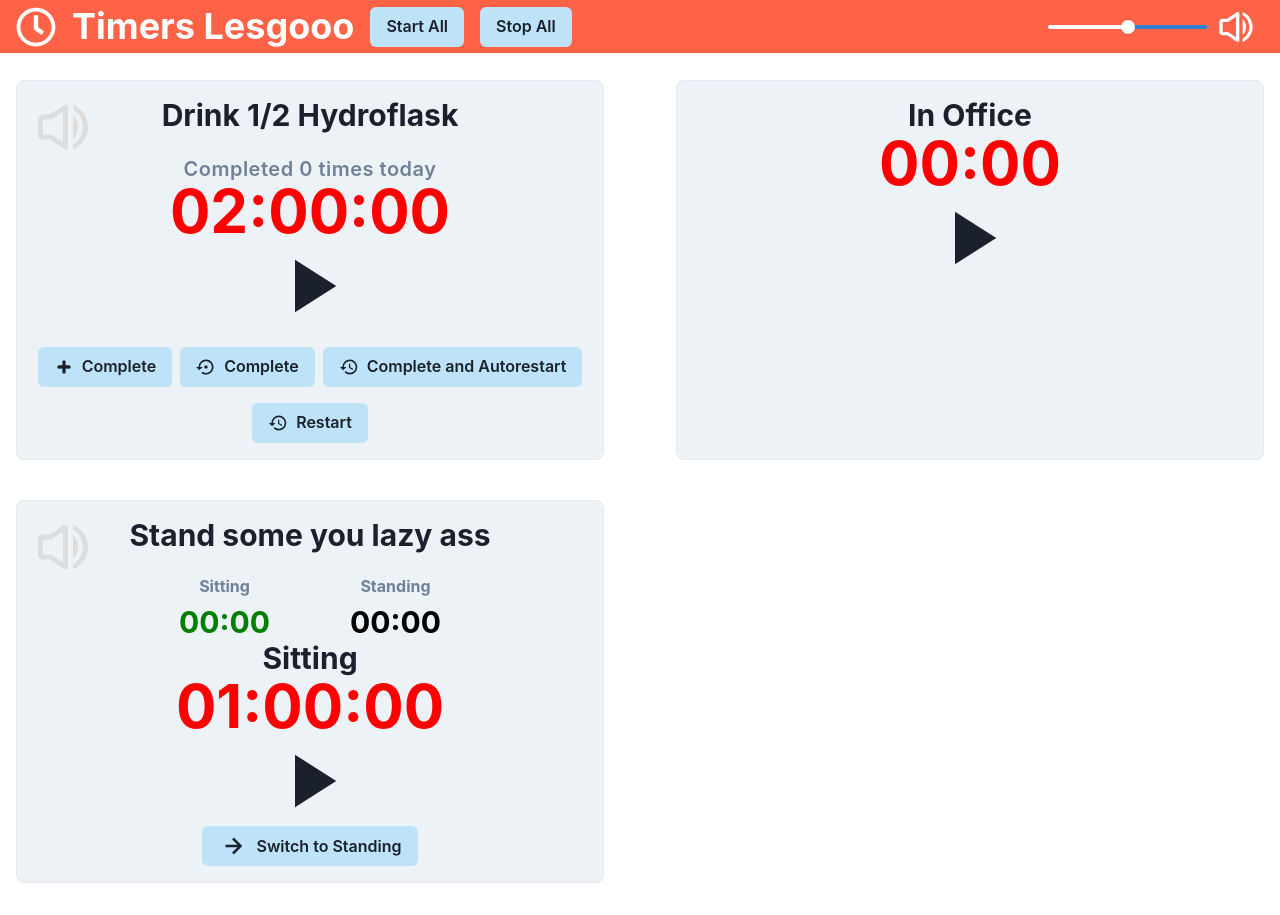
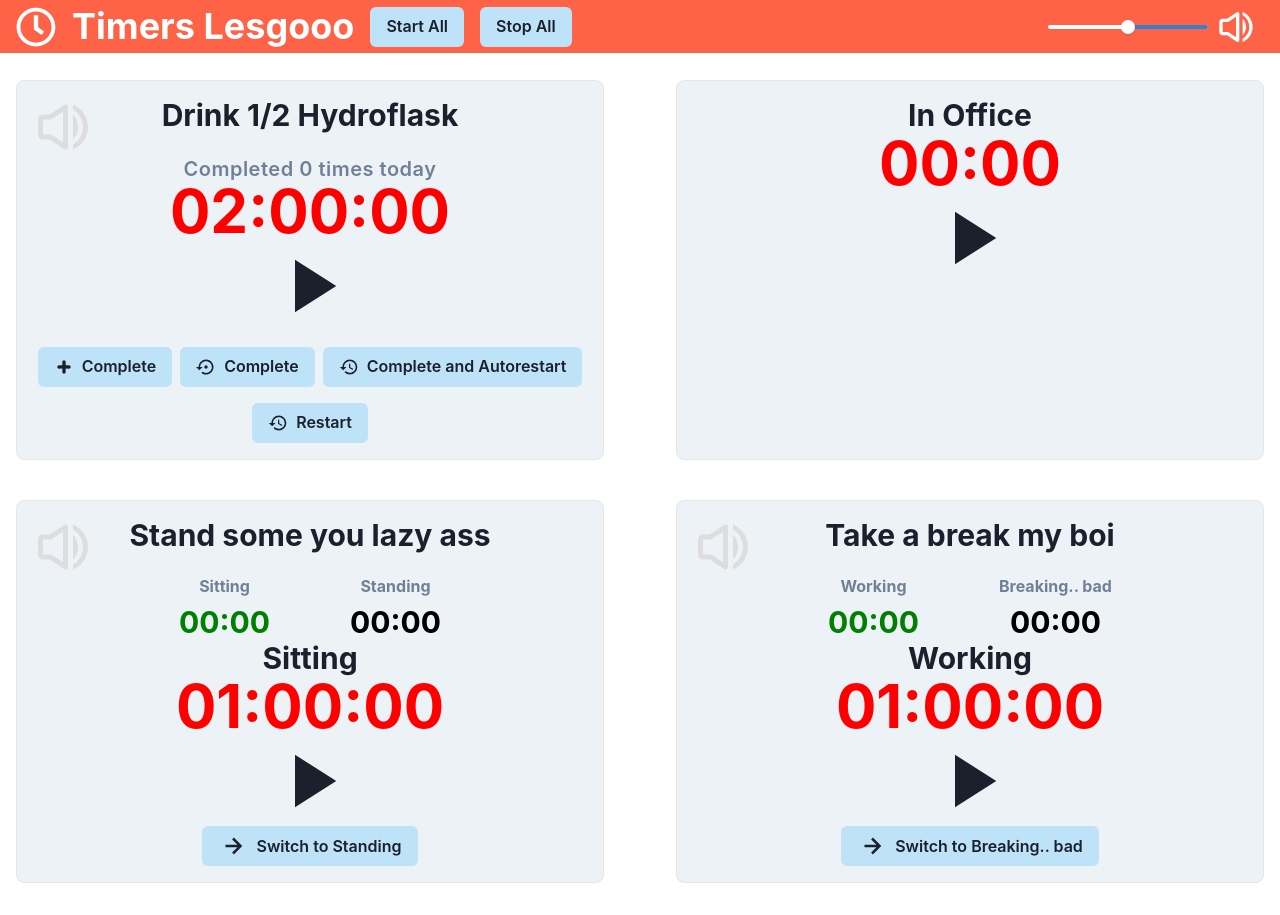
Before and after one commit to WillNess210/work-timers, a React (Create React App) app: page / in a window 1280 px wide. Built offline with nearby package versions, Linux system fonts and the light colour scheme.

Commit message:
add break timer

```diff
--- a/src/App.tsx
+++ b/src/App.tsx
@@ -34,10 +34,20 @@ const standingTimer: MultiStateTimer = {
   ],
 };
 
+const breakTimer: MultiStateTimer = {
+  type: TimerType.MultiStateTimer,
+  title: "Take a break my boi",
+  states: [
+    { title: "Working", durationInSeconds: 3600 },
+    { title: "Breaking.. bad", durationInSeconds: 600 },
+  ],
+};
+
 const timers: TimerMap = {
   waterTimer: waterTimer,
   officeTimer: officeTimer,
   standingTimer: standingTimer,
+  breakTimer: breakTimer,
 };
 
 const timersList = Object.values(timers);
```
